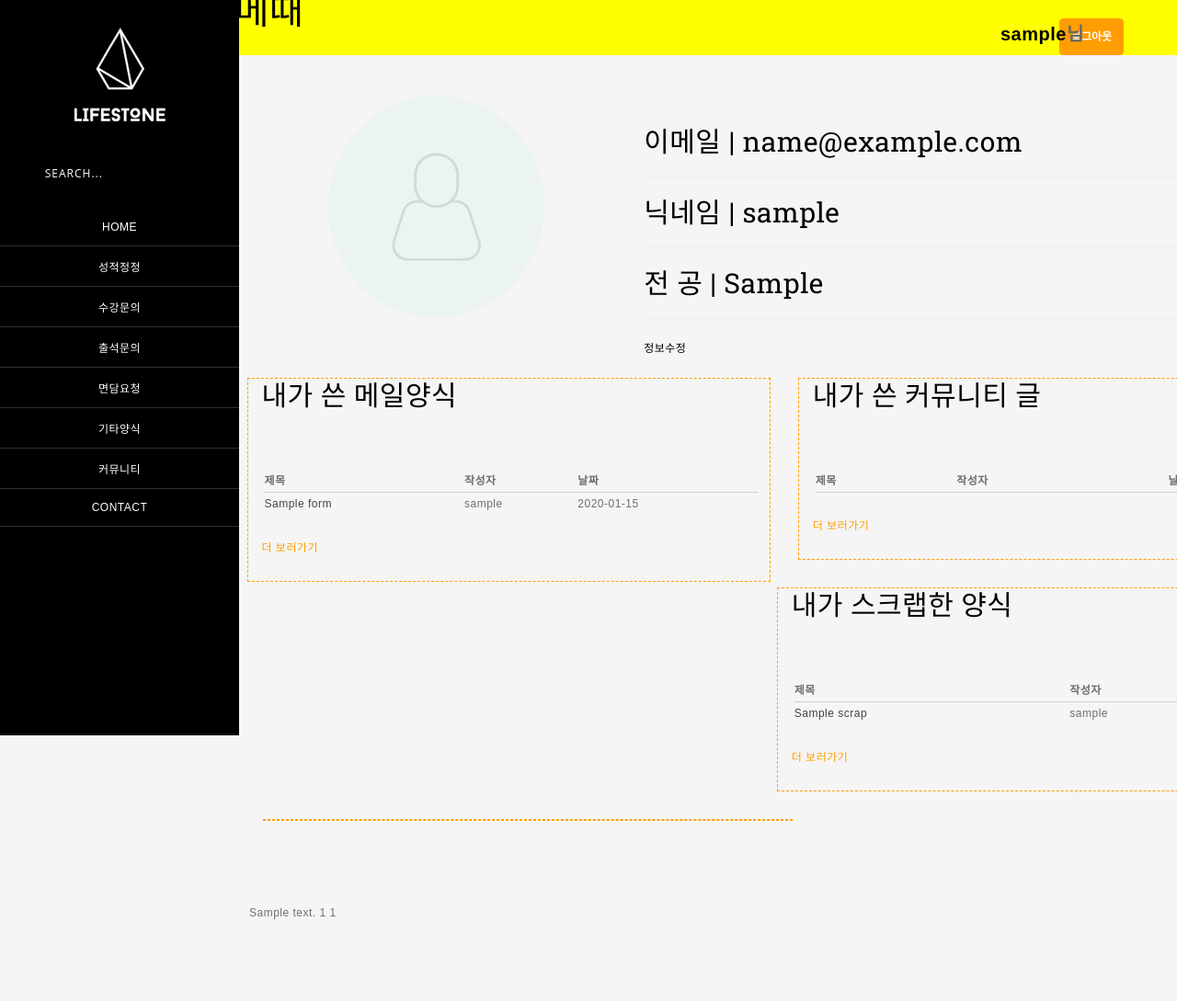
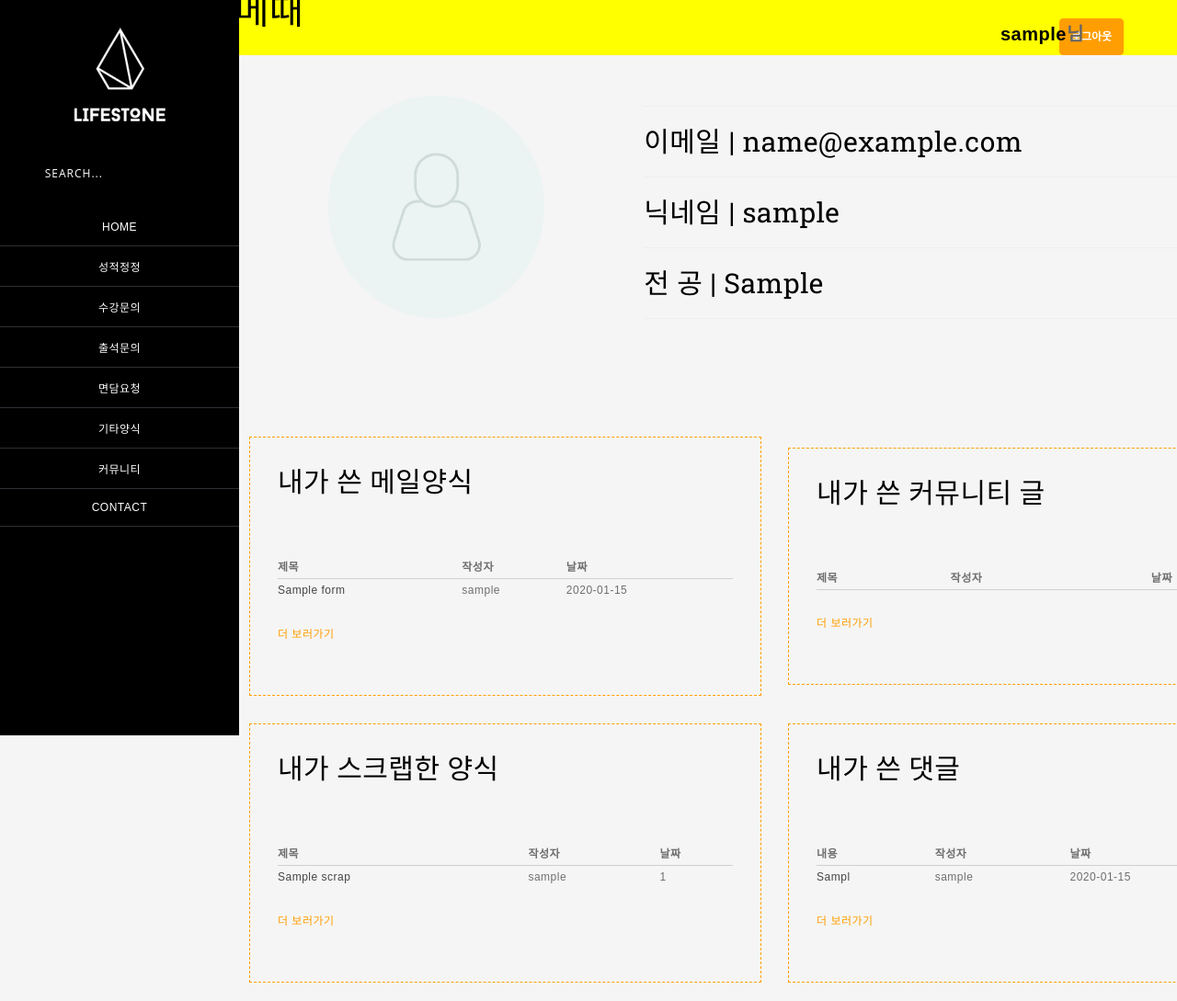
Before and after one commit to wltn716/gyomete_project, a Rails app: page /home/mypage in a window 1280 px wide. Shown: the whole page at 92% size. Before the commit the page ends 1000 px from the top, so only its background shows below. Run offline with Rails 7, Linux system fonts and the light colour scheme; a user stored in the database is signed in; data comes from the database, SQL or seed files in the repository; tables that the repository leaves empty hold one stand-in row (values such as "Sample post"); lists and menus that the app fills with data are empty; style sheets or scripts are compiled from the project's sources; parts of the project's set-up code (start-up, migrations or seed data) failed here and were passed over; some libraries are stand-ins or nearby versions; some web fonts are replaced.

Commit message:
마이페이지 수정

```diff
--- a/app/controllers/home_controller.rb
+++ b/app/controllers/home_controller.rb
@@ -8,6 +8,8 @@
      @forms=Form.where(writer: current_user).take(3)
      @posts=Post.where(writer: current_user).take(3)
      @scraps=Scrap.where(writer: current_user).take(3)
+     @reply_forms=Freply.where(writer: current_user).take(3)
+
 
   end
 
@@ -24,6 +26,9 @@
   #내가 스크랩한 글
   def mypage_scrap_archive
     @scraps=Scrap.where(writer: current_user)
+  end
+  def mypage_reply_archive
+    @reply_forms=Freply.where(writer: current_user)
   end
 
   def firstpage
--- a/app/views/home/mypage.erb
+++ b/app/views/home/mypage.erb
@@ -12,12 +12,18 @@
           <hr style="background-color:#ff9e03;"/>
           <h3>전   공 | <%= current_user.major %></h3>
           <hr style="background-color:#ff9e03;"/>
-          <%=link_to "정보수정", edit_user_registration_path, method: 'get'%>
+
+          <%=button_to "정보수정", edit_user_registration_path, style:"width:auto;border: 1px solid #ff9e03;border-radius: 4px;padding: 7px 12px;font-weight: 700;background-color: #ff9e03;color: #ffffff;cursor: pointer;", method: 'get',class:"right"%>
       </div>
     </div>
-    <div class="row">
-      <div class="col-md-6" style="width:45%;margin-left:5px;border:dashed 1px  #ff9e03; ">
-        <table style="margin-left:3px;">
+    <br>
+    <br>
+    <table style=" width:95%;" >
+
+        <tr>
+          <td>
+            <div style="padding: 30px 30px 30px 30px;width:95%;height:90%;border:1px dashed #ff9e03;margin-bottom:30px;">
+              <table>
                 <h3>내가 쓴 메일양식</h3>
                 <br>
                 <br>
@@ -50,9 +56,10 @@
               <br>
               <br>
             </div>
-
-      <div class="col-md-6" style="width:45%;margin-left:30px;border:dashed 1px  #ff9e03; ">
-        <table style="margin-left:3px;" >
+          </td>
+          <td  >
+            <div style="padding: 30px 30px 30px 30px;width:95%;border:1px dashed #ff9e03;margin-bottom:30px;">
+              <table >
                 <h3>내가 쓴 커뮤니티 글</h3>
                 <br>
                 <br>
@@ -61,7 +68,6 @@
                     <th data-field="title">제목</th>
                     <th data-field="author">작성자</th>
                     <th data-field="date">날짜</th>
-
                   </tr>
                 </thead>
                 <tbody>
@@ -86,11 +92,12 @@
             <br>
             <br>
            </div>
-
-    <div class="row" >
-
-      <div class="col-md-6" style="width:45%; margin-left:7px; border:dashed 1px  #ff9e03;margin-top:30px; ">
-        <table style="margin-left:3px;">
+          </td>
+        </tr>
+        <tr>
+          <td  >
+            <div style="padding: 30px 30px 30px 30px;width:95%; border:1px dashed #ff9e03;">
+              <table>
                 <h3>내가 스크랩한 양식</h3>
                 <br>
                 <br>
@@ -99,7 +106,6 @@
                     <th data-field="title">제목</th>
                     <th data-field="author">작성자</th>
                     <th data-field="date">날짜</th>
-
                   </tr>
                 </thead>
                 <tbody>
@@ -124,28 +130,43 @@
               <br>
               <br>
             </div>
+          </td>
+          <td >
+            <div style="padding: 30px 30px 30px 30px;width:95%;border:dashed 1px #ff9e03;">
+              <table>
+                <h3>내가 쓴 댓글</h3>
                 <br>
                 <br>
-      <div class="col-md-6"style="width:45%; margin-left:30px;border:dashed 1px  #ff9e03;margin-top:30px; ">
-
-      </div>
+                <thead>
+                  <tr>
+                    <th data-field="title">내용</th>
+                    <th data-field="author">작성자</th>
+                    <th data-field="date">날짜</th>
+                  </tr>
+                </thead>
+                <tbody>
+                  <% @reply_forms.each do |p| %>
+                    <tr>
+                      <td>
+                          <%=link_to p.content[0..4], form_view_path(p.form_id), method: 'get', class: 'css_class', style: 'color:#454443' %>
+                          <br>
+                      </td>
+                      <td>
+                          <%=p.writer.nickname%><br>
+                      </td>
+                      <td>
+                          <%=p.created_at.strftime("%Y-%m-%d")%><br>
+                      </td>
+                    </tr>
+                  <%end%>
+                </tbody>
+              </table>
+              <br>
+              <%=link_to "더 보러가기", home_mypage_reply_archive_path, method: 'get',class:"link_to_color"%>
               <br>
               <br>
             </div>
-    <br>
-      <br>
-</div>
-<%@forms.each do |p|%>
- <%p.freplies.each do |f|%>
- <%unless p.freplies.nil?%>
+          </td>
+        </tr>
 
- <%=f.content%>
-
- <%=f.id%>
- <%=p.id%>
- <%end%>
-
- <%end%>
-
-
-<%end%>
+    </table>
--- a/config/routes.rb
+++ b/config/routes.rb
@@ -6,6 +6,7 @@
   get 'home/mypage_mail_archive'
   get 'home/mypage_scrap_archive'
   get 'home/mypage_community_archive'
+   get 'home/mypage_reply_archive'
   post 'liking/:form_id' => 'home#liking', as: 'liking'
   post 'home/form_scrap_action'
   get 'home/form_scrap'
--- a/db/migrate/20160722003758_create_freplies.rb
+++ b/db/migrate/20160722003758_create_freplies.rb
@@ -2,7 +2,7 @@
   def change
     create_table :freplies do |t|
 
-      t.text :content
+      t.string :content
       t.integer :form_id
       t.integer :writer_id
 
```
Also changed, not shown: app/views/home/mypage_reply_archive.erb (added, +65 -0 lines), app/assets/images/noun_125685_cc.png (added), app/assets/stylesheets/home.scss (line endings or trailing spaces), db/schema.rb. Lines whose indentation alone changed are shown as unchanged.
